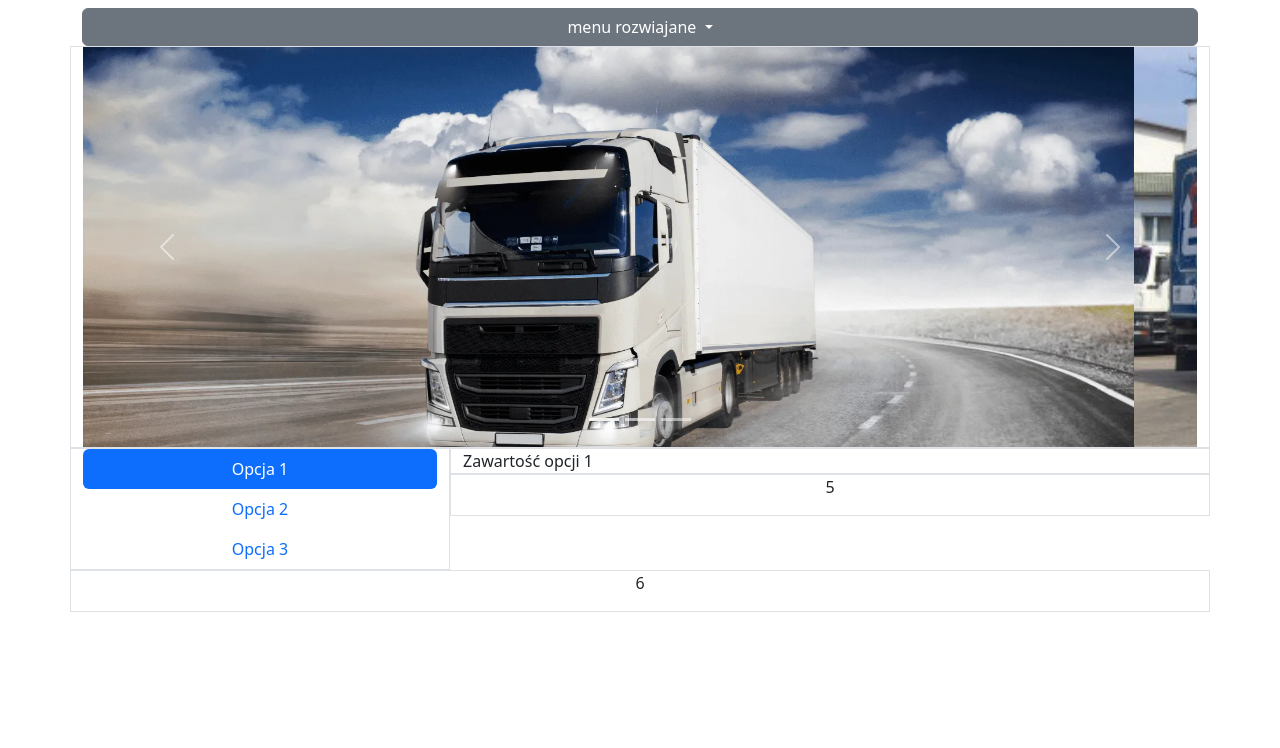
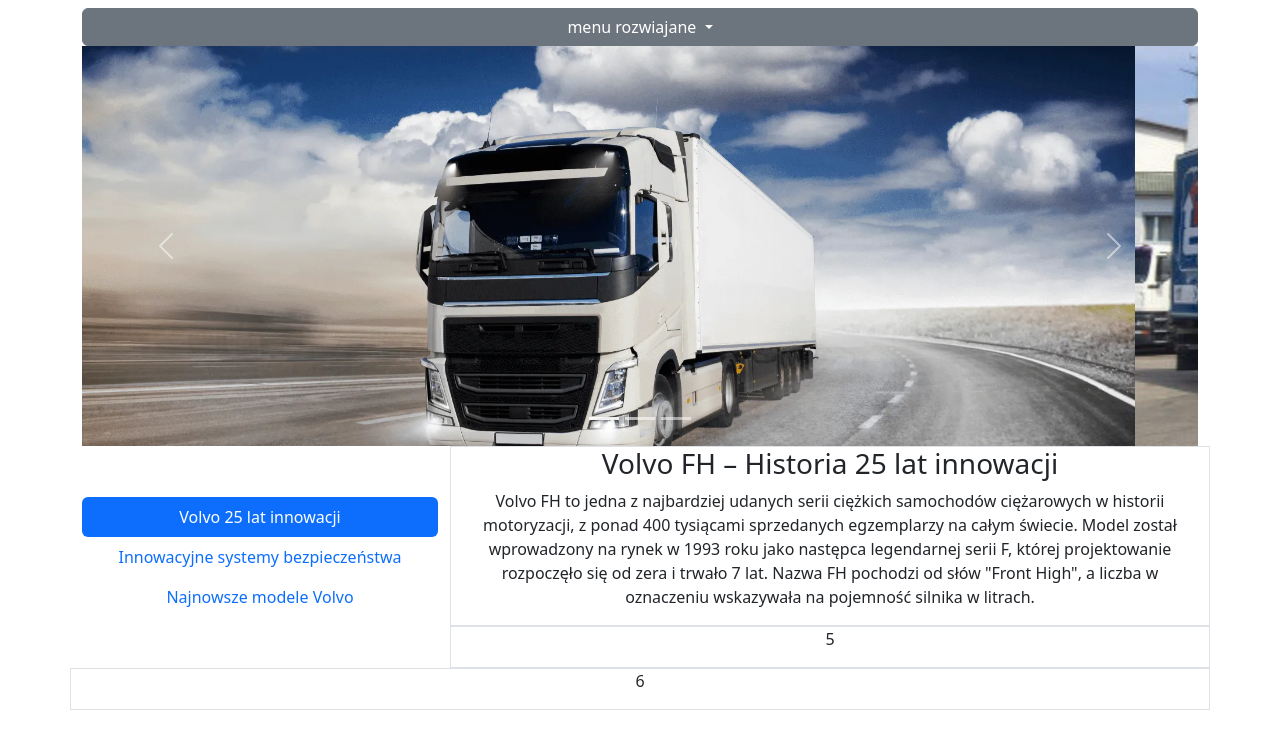
Before and after one commit to JanDziaslo/Tokajuk, a plain HTML site: page bootstrap lekcja 2/index.html in a window 1280 px wide. Drawn offline with nearby package versions, Linux system fonts and the light colour scheme.

Commit message:
dalszy szpont

```diff
--- a/bootstrap lekcja 2/index.html
+++ b/bootstrap lekcja 2/index.html
@@ -32,7 +32,7 @@
 
 <!-- blok 2 -->
     <div class="row">
-        <div class="col-12 border">
+        <div class="col-12">
             <div id="carouselExampleIndicators" class="carousel slide" data-bs-ride="carousel">
                 <div class="carousel-indicators">
                     <button type="button" data-bs-target="#carouselExampleIndicators" data-bs-slide-to="0" class="active" aria-current="true" aria-label="Slide 1"></button>
@@ -65,20 +65,29 @@
     <!-- blok 3, 4 i 5 lg  -->
     <div class="d-none d-lg-block">
         <div class="row">
-            <div class="col-lg-4 border">
-                <div class="nav flex-column nav-pills" id="v-pills-tab" role="tablist" aria-orientation="vertical">
-                    <button class="nav-link active" id="v-pills-home-tab" data-bs-toggle="pill" data-bs-target="#v-pills-home" type="button" role="tab">Opcja 1</button>
-                    <button class="nav-link" id="v-pills-profile-tab" data-bs-toggle="pill" data-bs-target="#v-pills-profile" type="button" role="tab">Opcja 2</button>
-                    <button class="nav-link" id="v-pills-messages-tab" data-bs-toggle="pill" data-bs-target="#v-pills-messages" type="button" role="tab">Opcja 3</button>
+            <div class="col-lg-4 d-flex align-items-center">
+                <div class="nav flex-column nav-pills w-100" id="v-pills-tab" role="tablist" aria-orientation="vertical">
+                    <button class="nav-link active" id="v-pills-home-tab" data-bs-toggle="pill" data-bs-target="#v-pills-home" type="button" role="tab">Volvo 25 lat innowacji</button>
+                    <button class="nav-link" id="v-pills-profile-tab" data-bs-toggle="pill" data-bs-target="#v-pills-profile" type="button" role="tab">Innowacyjne systemy bezpieczeństwa</button>
+                    <button class="nav-link" id="v-pills-messages-tab" data-bs-toggle="pill" data-bs-target="#v-pills-messages" type="button" role="tab"> Najnowsze modele Volvo</button>
                 </div>
             </div>
             <div class="col-lg-8">
                 <div class="row">
                     <div class="col-12 border">
                         <div class="tab-content" id="v-pills-tabContent">
-                            <div class="tab-pane fade show active" id="v-pills-home" role="tabpanel">Zawartość opcji 1</div>
-                            <div class="tab-pane fade" id="v-pills-profile" role="tabpanel">Zawartość opcji 2</div>
-                            <div class="tab-pane fade" id="v-pills-messages" role="tabpanel">Zawartość opcji 3</div>
+                            <div class="tab-pane fade show active text-center" id="v-pills-home" role="tabpanel">
+                                <h3>Volvo FH – Historia 25 lat innowacji</h3>
+                            <p> Volvo FH to jedna z najbardziej udanych serii ciężkich samochodów ciężarowych w historii motoryzacji, z ponad 400 tysiącami sprzedanych egzemplarzy na całym świecie. Model został wprowadzony na rynek w 1993 roku jako następca legendarnej serii F, której projektowanie rozpoczęło się od zera i trwało 7 lat. Nazwa FH pochodzi od słów "Front High", a liczba w oznaczeniu wskazywała na pojemność silnika w litrach.</p>
+                            </div>
+                            <div class="tab-pane fade text-center" id="v-pills-profile" role="tabpanel">
+                                <h2>Innowacyjne systemy bezpieczeństwa w ciągnikach siodłowych Volvo</h2>
+                            <p>Volvo Trucks od lat jest liderem w dziedzinie bezpieczeństwa, realizując ambitną wizję "zero wypadków", której celem jest wyeliminowanie wszystkich wypadków z udziałem samochodów ciężarowych Volvo. Firma konsekwentnie wprowadza nowe technologie, które mają fundamentalne znaczenie dla współczesnego bezpieczeństwa na drogach.</p>
+                            </div>
+                            <div class="tab-pane fade text-center" id="v-pills-messages" role="tabpanel">
+                                <h2>Najnowsze modele ciągników siodłowych Volvo 2024-2025</h2>
+                                <p>Rok 2024 i 2025 przynosi bogaty wybór nowych i używanych ciągników siodłowych Volvo, z modelami dostosowanymi do różnorodnych potrzeb transportowych. Obecnie na rynku dostępne są zarówno klasyczne jednostki z serii FH, jak i najnowsze wersje z zaawansowanymi systemami wspomagania kierowcy.</p>
+                            </div>
                         </div>
                     </div>
                     <div class="col-12 border">
```
